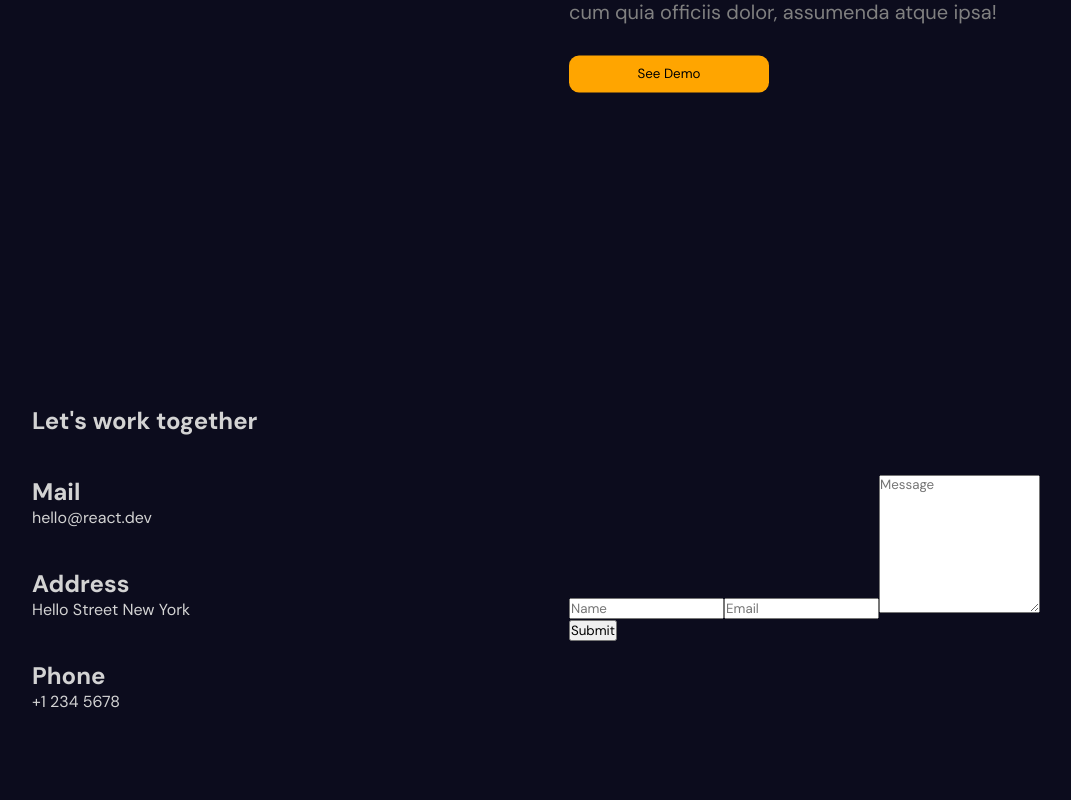
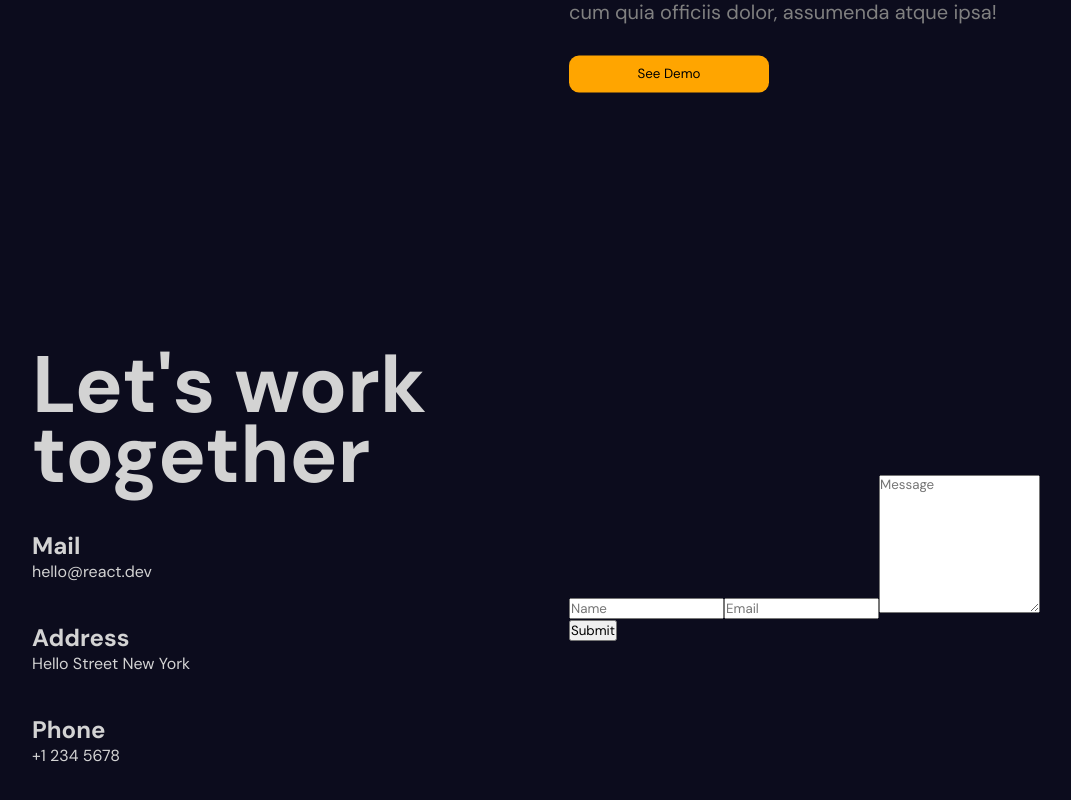
Before and after one commit to erickdc7/react-portfolio-7, a React (Vite) app: page / in a window 1280 px wide. Shown: the part 6375-7175 px from the top of the page, without its empty margins (96-1167 px from the left). Built offline with nearby package versions, Linux system fonts and the light colour scheme.

Commit message:
add title styles

```diff
--- a/src/components/contact/contact.scss
+++ b/src/components/contact/contact.scss
@@ -11,6 +11,11 @@
         display: flex;
         flex-direction: column;
         gap: 40px;
+
+        h1 {
+            font-size: 80px;
+            line-height: 70px;
+        }
     }
 
     .formContainer {
```
